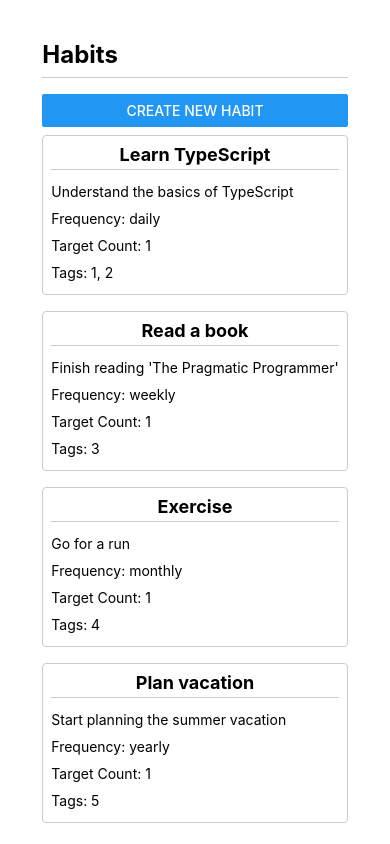
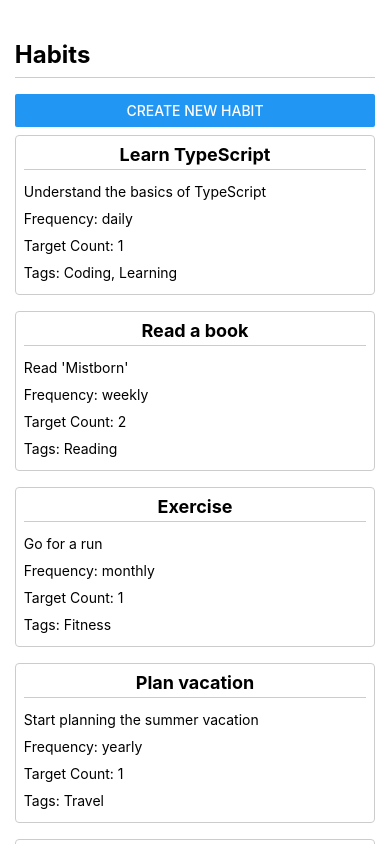
Before and after one commit to DiegoRojo99/Objexy, a React Native app: screen / in a window 390 px wide. Built offline with nearby package versions, Linux system fonts and the light colour scheme.

Commit message:
Updated tags and added couple more habits

```diff
--- a/data/sample.ts
+++ b/data/sample.ts
@@ -8,7 +8,7 @@ export const sampleHabits: Habit[] = [
     targetPeriod: "daily",
     targetCount: 1,
     tagIds: [
-      "1", "2"
+      "Coding", "Learning",
     ],
     createdAt: "2023-01-01",
     startDate: "",
@@ -18,11 +18,11 @@ export const sampleHabits: Habit[] = [
   {
     id: "2",
     name: "Read a book",
-    description: "Finish reading 'The Pragmatic Programmer'",
+    description: "Read 'Mistborn'",
     targetPeriod: "weekly",
-    targetCount: 1,
+    targetCount: 2,
     tagIds: [
-      "3"
+      "Reading"
     ],
     createdAt: "2023-01-02",
     startDate: "",
@@ -36,7 +36,7 @@ export const sampleHabits: Habit[] = [
     targetPeriod: "monthly",
     targetCount: 1,
     tagIds: [
-      "4"
+      "Fitness"
     ],
     createdAt: "2023-01-03",
     startDate: "",
@@ -50,11 +50,39 @@ export const sampleHabits: Habit[] = [
     targetPeriod: "yearly",
     targetCount: 1,
     tagIds: [
-      "5"
+      "Travel"
     ],
     createdAt: "2023-01-04",
     startDate: "",
     streak: 0,
     updatedAt: ""
+  },
+  {
+    id: "5",
+    name: "Play 'Hogwarts Legacy'",
+    description: "Immerse yourself in the world of 'Hogwarts Legacy'",
+    targetPeriod: "weekly",
+    targetCount: 3,
+    tagIds: [
+      "Gaming", "Entertainment"
+    ],
+    createdAt: "2023-01-05",
+    startDate: "",
+    streak: 0,
+    updatedAt: ""
+  },
+  {
+    id: "6",
+    name: "Watch a movie",
+    description: "Enjoy a movie",
+    targetPeriod: "weekly",
+    targetCount: 1,
+    tagIds: [
+      "Entertainment", "Movies"
+    ],
+    createdAt: "2023-01-06",
+    startDate: "",
+    streak: 0,
+    updatedAt: ""
   }
 ];
```
